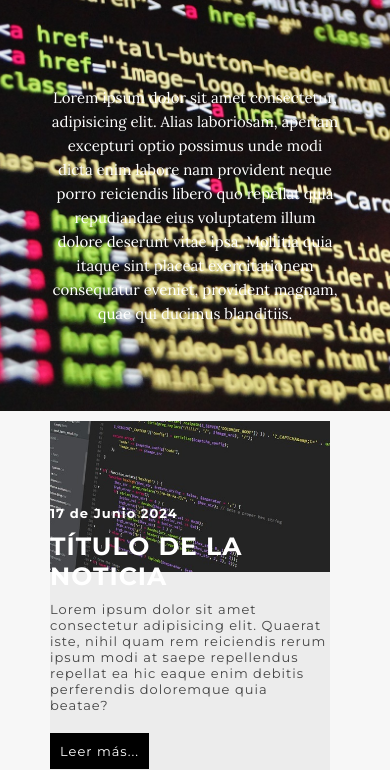
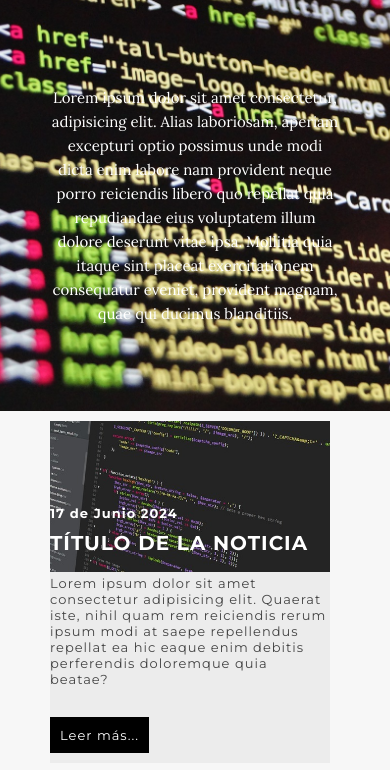
Before and after one commit to Sagachix/Sagachix-Website, a plain HTML site: page index.html in a window 390 px wide. Shown: the part 97-867 px from the top of the page. Drawn offline with Linux system fonts and the light colour scheme.

Commit message:
Update styles.css

```diff
--- a/css/styles.css
+++ b/css/styles.css
@@ -228,7 +228,10 @@ a{
         flex-direction: column;
     }
     h2{
-        font-size: 25px;
+        font-size: 20px;
+    }
+    .articlep{
+        margin: 20px 0;
     }
 
 }
```
